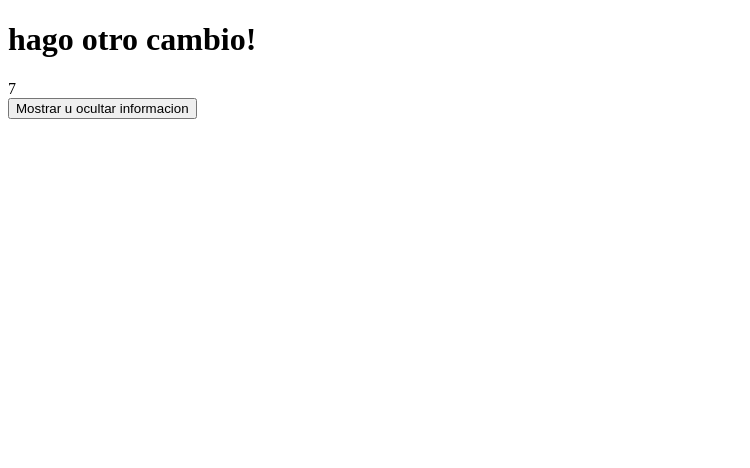
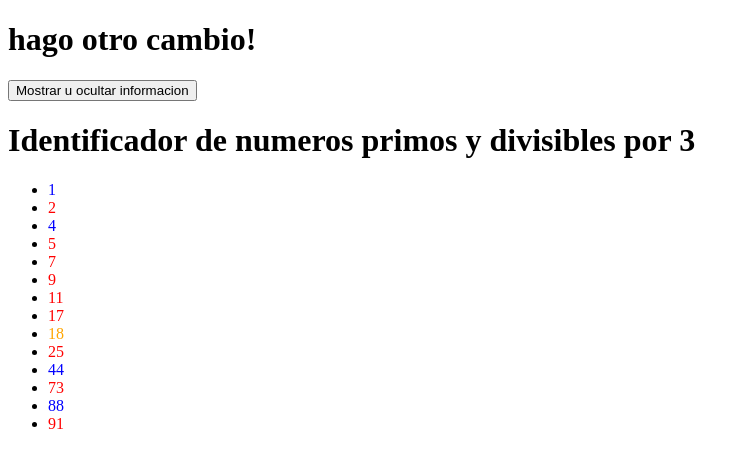
Before and after one commit to kaneproject/mean-stack-intro, an Angular app in the folder javascript/ejemplo06-angular2/ejemplo-02-angular2/: page / in a window 1280 px wide. Shown: the top 468 px of the page, without its empty margins (0-750 px from the left). Built offline with nearby package versions, Linux system fonts and the light colour scheme.

Commit message:
Componentes numeros primos con imput terminado

```diff
--- a/javascript/ejemplo06-angular2/ejemplo-02-angular2/src/app/app.component.html
+++ b/javascript/ejemplo06-angular2/ejemplo-02-angular2/src/app/app.component.html
@@ -1,4 +1,7 @@
 <h1>
   {{title}}
 </h1>
-<app-numeros-primos-fila [numero]="numerillo">Cargando fila</app-numeros-primos-fila>
+  <app-numeros-primos-leyenda>
+    Cargando Leyenda
+  </app-numeros-primos-leyenda>
+ <app-numeros-primos-panel>Test</app-numeros-primos-panel>
--- a/javascript/ejemplo06-angular2/ejemplo-02-angular2/src/app/app.module.ts
+++ b/javascript/ejemplo06-angular2/ejemplo-02-angular2/src/app/app.module.ts
@@ -10,6 +10,7 @@ import { NumerosPrimosComponent } from './numeros-primos/numeros-primos.componen
 import { NumerosPrimosConServicioComponent } from './numeros-primos-con-servicio/numeros-primos-con-servicio.component';
 import { NumerosPrimosLeyendaComponent } from './numeros-primos-leyenda/numeros-primos-leyenda.component';
 import { NumerosPrimosFilaComponent } from './numeros-primos-fila/numeros-primos-fila.component';
+import { NumerosPrimosPanelComponent } from './numeros-primos-panel/numeros-primos-panel.component';
 
 @NgModule({
   declarations: [
@@ -19,7 +20,8 @@ import { NumerosPrimosFilaComponent } from './numeros-primos-fila/numeros-primos
     NumerosPrimosComponent,
     NumerosPrimosConServicioComponent,
     NumerosPrimosLeyendaComponent,
-    NumerosPrimosFilaComponent
+    NumerosPrimosFilaComponent,
+    NumerosPrimosPanelComponent
   ],
   imports: [
     BrowserModule,
@@ -27,6 +29,6 @@ import { NumerosPrimosFilaComponent } from './numeros-primos-fila/numeros-primos
     HttpModule
   ],
   providers: [],
-  bootstrap: [AppComponent,NumerosPrimosLeyendaComponent]
+  bootstrap: [AppComponent]
 })
 export class AppModule { }
--- /dev/null
+++ b/javascript/ejemplo06-angular2/ejemplo-02-angular2/src/app/numeros-primos-panel/numeros-primos-panel.component.html
@@ -0,0 +1,8 @@
+<h1>Identificador de numeros primos y divisibles por 3</h1>
+<ul>
+  <li *ngFor="let numeroActual of listaDeNumeros">
+    <span [ngStyle]="{color: colorEnDistintosEstados(numeroActual)}">
+        <app-numeros-primos-fila [numero]="numeroActual">Cargando fila</app-numeros-primos-fila>
+    </span>
+  </li>
+</ul>
--- /dev/null
+++ b/javascript/ejemplo06-angular2/ejemplo-02-angular2/src/app/numeros-primos-panel/numeros-primos-panel.component.ts
@@ -0,0 +1,31 @@
+import { Component, OnInit } from '@angular/core';
+import { NumerosPrimosService} from '../numeros-primos.service';
+
+@Component({
+  selector: 'app-numeros-primos-panel',
+  templateUrl: './numeros-primos-panel.component.html',
+  styleUrls: ['./numeros-primos-panel.component.css'],
+  providers: [NumerosPrimosService]
+})
+export class NumerosPrimosPanelComponent implements OnInit {
+
+  listaDeNumeros: number[];
+  constructor(private numerosPrimosService: NumerosPrimosService) {
+    this.listaDeNumeros = this.numerosPrimosService.listaDeNumeros;
+}
+
+
+  colorEnDistintosEstados(numero: number):string{
+      if(this.numerosPrimosService.esPrimo(numero)){
+        return "red";
+      } else if (this.numerosPrimosService.esMultiploDeTres(numero)){
+        return "orange";
+      } else{
+        return "blue";
+      }
+  }
+  ngOnInit() {
+  }
+
+
+}
--- a/javascript/ejemplo06-angular2/ejemplo-02-angular2/src/index.html
+++ b/javascript/ejemplo06-angular2/ejemplo-02-angular2/src/index.html
@@ -11,9 +11,6 @@
 <body>
   <app-root>Loading...</app-root>
   <br/>
-  <app-numeros-primos-leyenda>
-    Cargando Leyenda
-  </app-numeros-primos-leyenda>
 
 </body>
 </html>
```
Also changed, not shown: javascript/ejemplo06-angular2/ejemplo-02-angular2/src/app/numeros-primos-panel/numeros-primos-panel.component.css (added), 1 other file (tests, documents, lock files or other folders).
